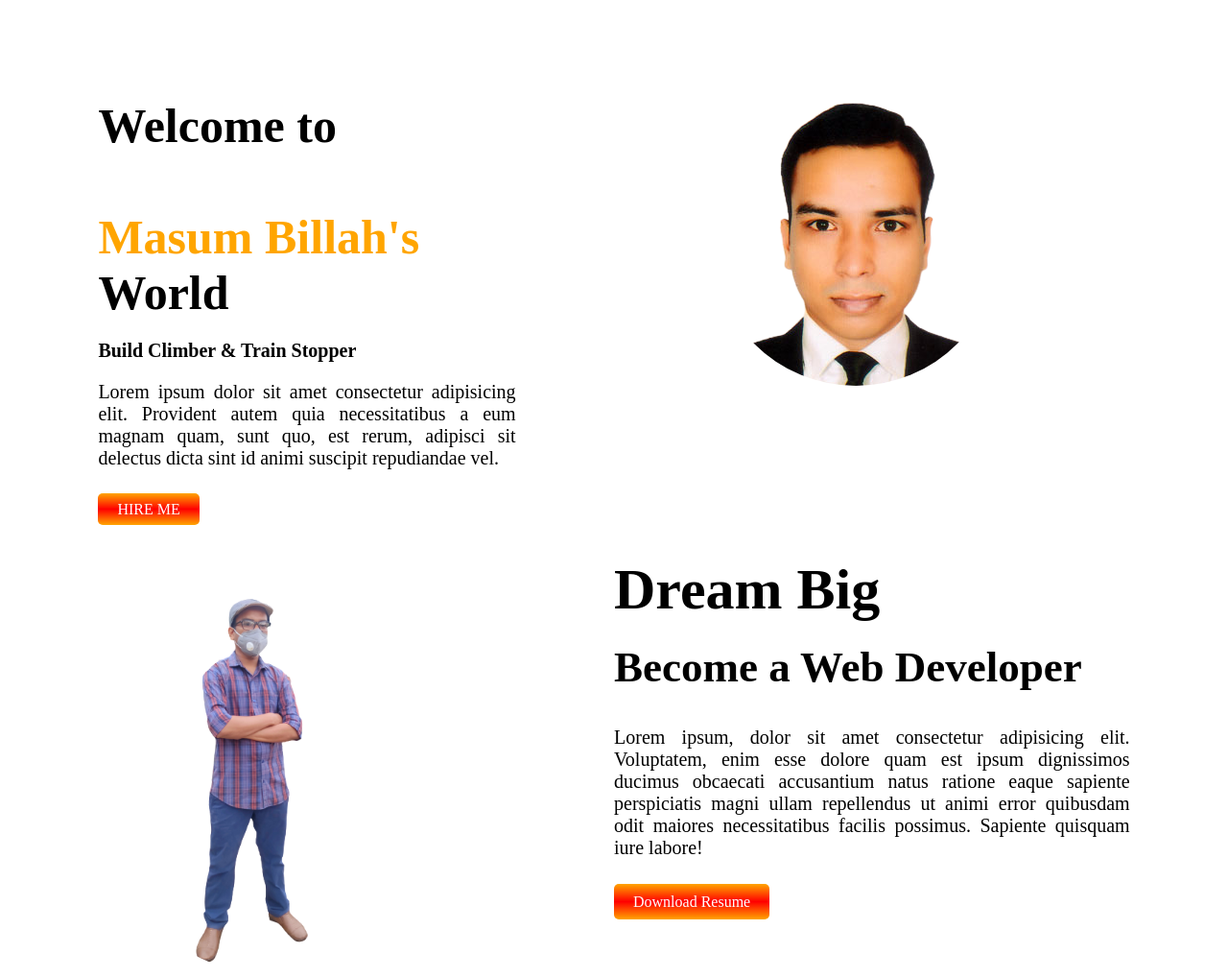
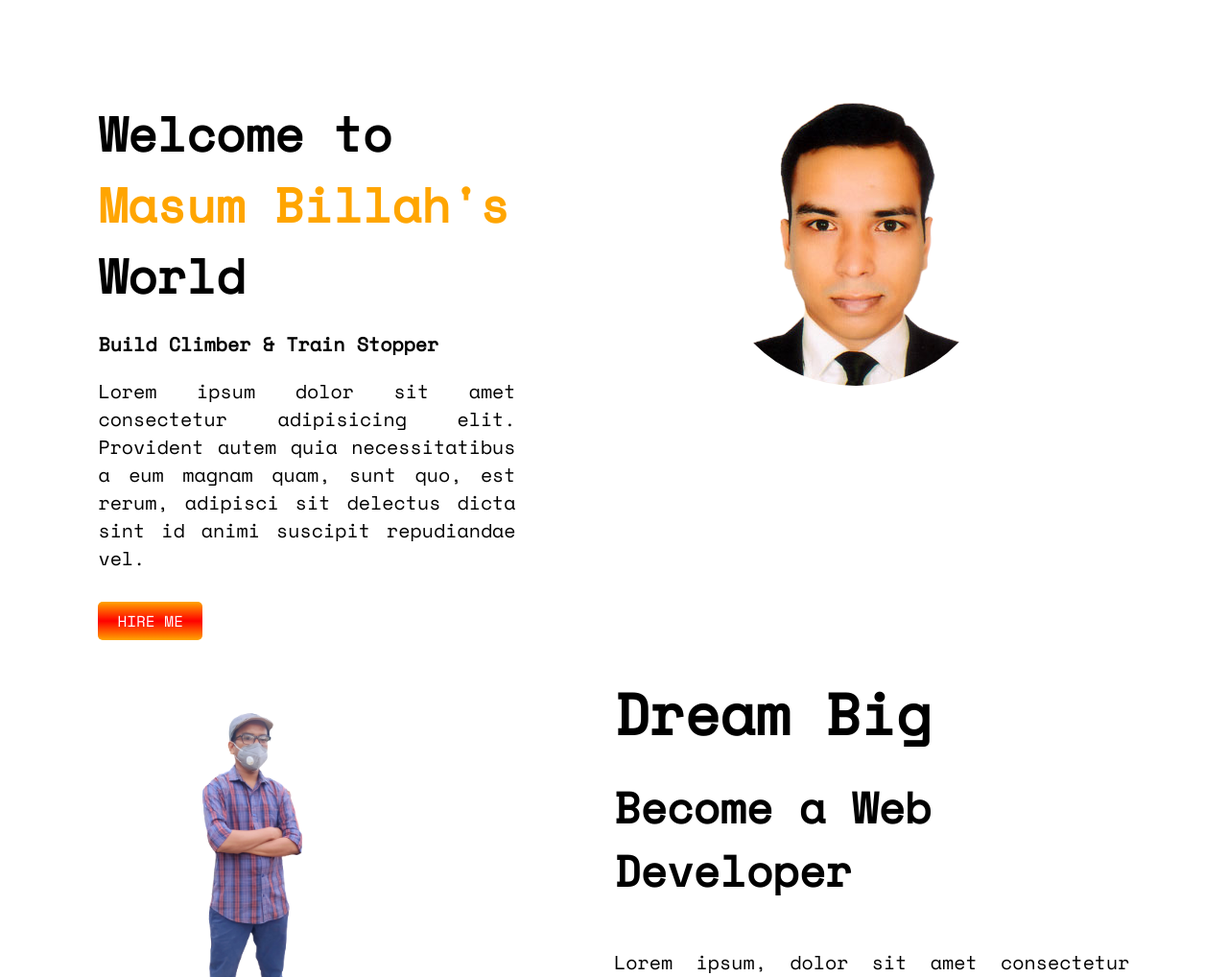
Before and after one commit to masumbillah-phy/portfolio-website-01, a plain HTML site: page index.html in a window 1280 px wide. Shown: the top 1018 px of the page at 96% size. Drawn offline with nearby package versions, Linux system fonts and the light colour scheme.

Commit message:
image added

```diff
--- a/index.html
+++ b/index.html
@@ -5,25 +5,28 @@
     <meta http-equiv="X-UA-Compatible" content="IE=edge">
     <meta name="viewport" content="width=device-width, initial-scale=1.0">
     <link rel="stylesheet" href="style.css">
+    <link rel="preconnect" href="https://fonts.googleapis.com">
+    <link rel="preconnect" href="https://fonts.gstatic.com" crossorigin>
+    <link href="https://fonts.googleapis.com/css2?family=Abril+Fatface&family=Oswald:wght@700&family=Passion+One&family=Space+Mono&display=swap" rel="stylesheet">
     <title>Practice Portfolio</title>
 </head>
 <body>
     <section class="secA">
         <div class="content">
-            <h2>Welcome to <br><br>
+            <h2>Welcome to</span> <br>
             <span>Masum Billah's</span> World</h2>
             <h4>Build Climber & Train Stopper</h4>
             <p>Lorem ipsum dolor sit amet consectetur adipisicing elit. Provident autem quia necessitatibus a eum magnam quam, sunt quo, est rerum, adipisci sit delectus dicta sint id animi suscipit repudiandae vel.</p><br>
             <a class="hire-me" href="https://www.linkedin.com/in/masum-billah-6a426111a/">Hire Me</a>
         </div>
         <div class="content">
-            <img src="/imgs/New_Photo_2018-removebg-preview.png" alt="photo">
+            <img src="imgs/New_Photo_2018-removebg-preview.png" alt="photo">
         </div>
     </section>
     <!-- Section B Start -->
     <section class="secB">
         <div class="content-b">
-            <img src="/imgs/my-photo.png" alt="team 3 photo">
+            <img src="imgs/my-photo.png" alt="team 3 photo">
         </div>
         <div class="content-b">
             <h1>Dream Big</h1>
--- a/style.css
+++ b/style.css
@@ -2,6 +2,12 @@
     margin: 0;
     padding: 0;
     box-sizing: border-box;
+}
+body{
+    font-family: 'Abril Fatface', cursive;
+    font-family: 'Oswald', sans-serif;
+    font-family: 'Passion One', cursive;
+    font-family: 'Space Mono', monospace;
 }
 .secA{
     display: flex;
```
